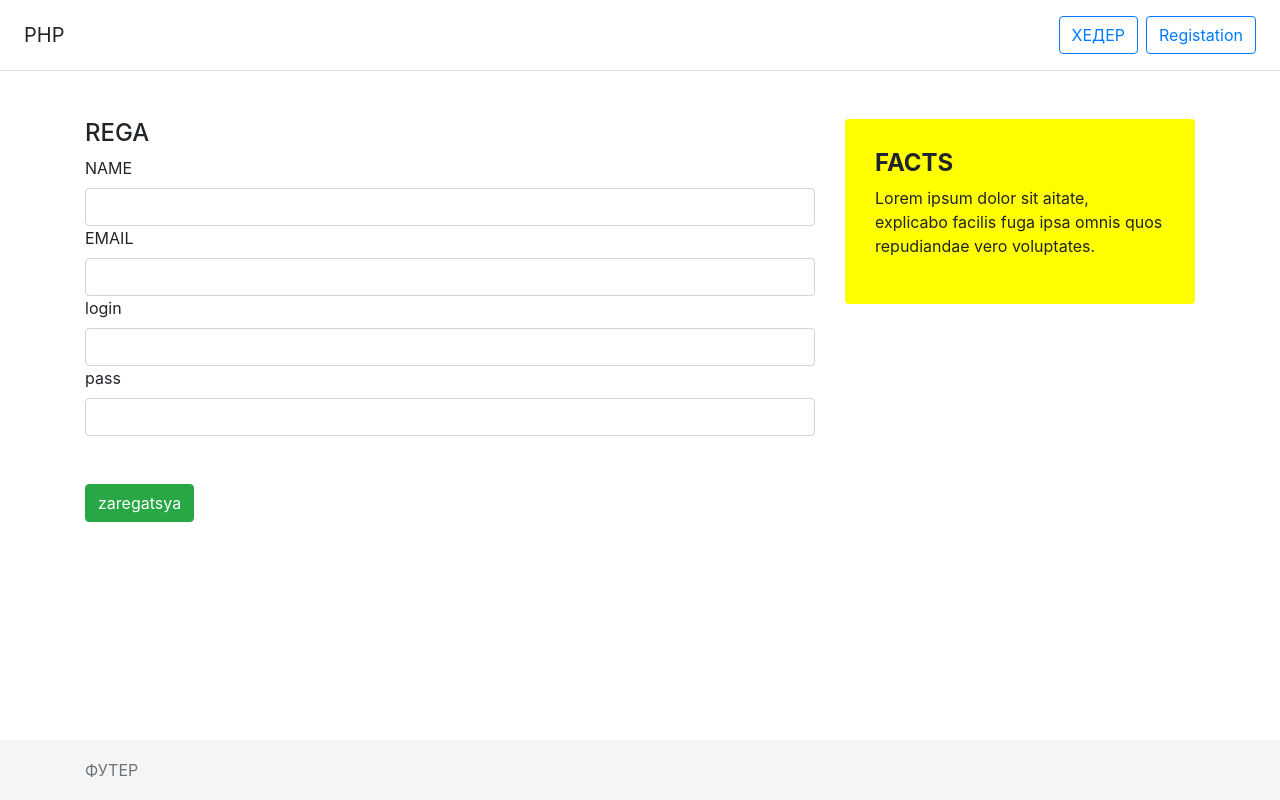
After one commit to danzzzak/PHP_simple_blog, a PHP site: page /reg.php in a window 1280 px wide. The commit adds this page. Run offline with PHP 8.4, Linux system fonts and the light colour scheme.

Commit message:
Регистрация(подключение к БД)

```diff
--- /dev/null
+++ b/blocks/head.php
@@ -0,0 +1,7 @@
+<meta charset="UTF-8">
+<meta name="viewport"
+      content="width=device-width, user-scalable=no, initial-scale=1.0, maximum-scale=1.0, minimum-scale=1.0">
+<meta http-equiv="X-UA-Compatible" content="ie=edge">
+<title> <?=$website_title ?></title>
+<link rel="stylesheet" href="https://cdn.jsdelivr.net/npm/bootstrap@4.5.3/dist/css/bootstrap.min.css" integrity="sha384-TX8t27EcRE3e/ihU7zmQxVncDAy5uIKz4rEkgIXeMed4M0jlfIDPvg6uqKI2xXr2" crossorigin="anonymous">
+<link rel="stylesheet" href="css/style.css">
--- a/blocks/header.php
+++ b/blocks/header.php
@@ -4,5 +4,5 @@
         <!--        <a class="p-2 text-dark" href="#">Features</a>-->
     </nav>
     <a class="btn btn-outline-primary mr-2" href="#">ХЕДЕР</a>
-    <a class="btn btn-outline-primary" href="#">ХЕДЕР2</a>
+    <a class="btn btn-outline-primary" href="../reg.php">Registation</a>
 </header>
--- /dev/null
+++ b/reg.php
@@ -0,0 +1,41 @@
+<!doctype html>
+<html lang="ru">
+<head>
+    <?php
+    $website_title = 'Le registration';
+    require 'blocks/head.php'?>
+</head>
+<body>
+<?php require 'blocks/header.php'?>
+
+<main class="container mt-5">
+    <div class="row">
+        <div class="col-md-8">
+            <h4>REGA</h4>
+            <form action="reg/regist.php" method="post">
+                <label for="username">NAME</label>
+                <input type="text" name="username" id="username" class="form-control">
+
+                <label for="email">EMAIL</label>
+                <input type="text" name="email" id="email" class="form-control">
+
+                <label for="login">login</label>
+                <input type="text" name="login" id="login" class="form-control">
+
+                <label for="pass">pass</label>
+                <input type="text" name="pass" id="pass" class="form-control">
+
+                <button type="submit" class="btn btn-success mt-5">
+                    zaregatsya
+                </button>
+            </form>
+
+        </div>
+        <?php require 'blocks/aside.php'?>
+    </div>
+</main>
+
+<?php require 'blocks/footer.php'?>
+
+</body>
+</html>
```
Also changed, not shown: index.php (+3 -8 lines), reg/regist.php (added, +31 -0 lines), .htaccess.
